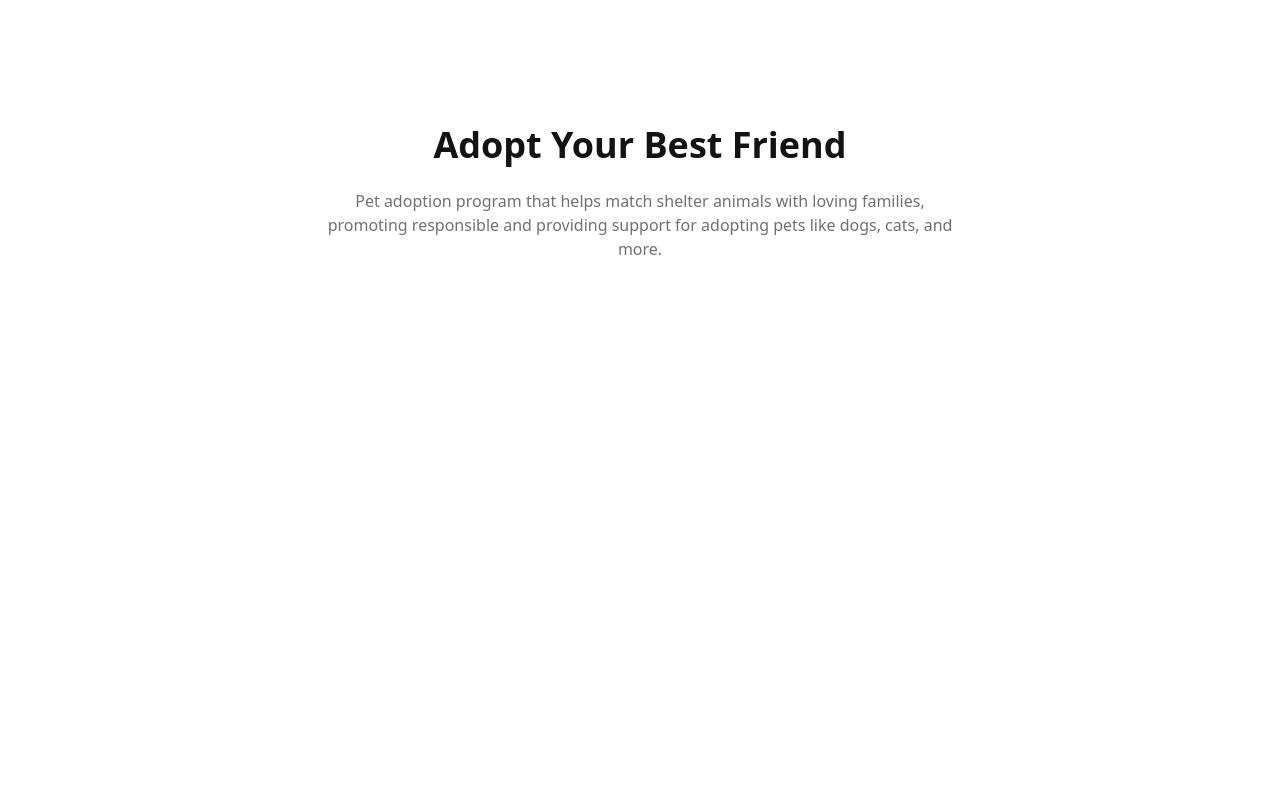
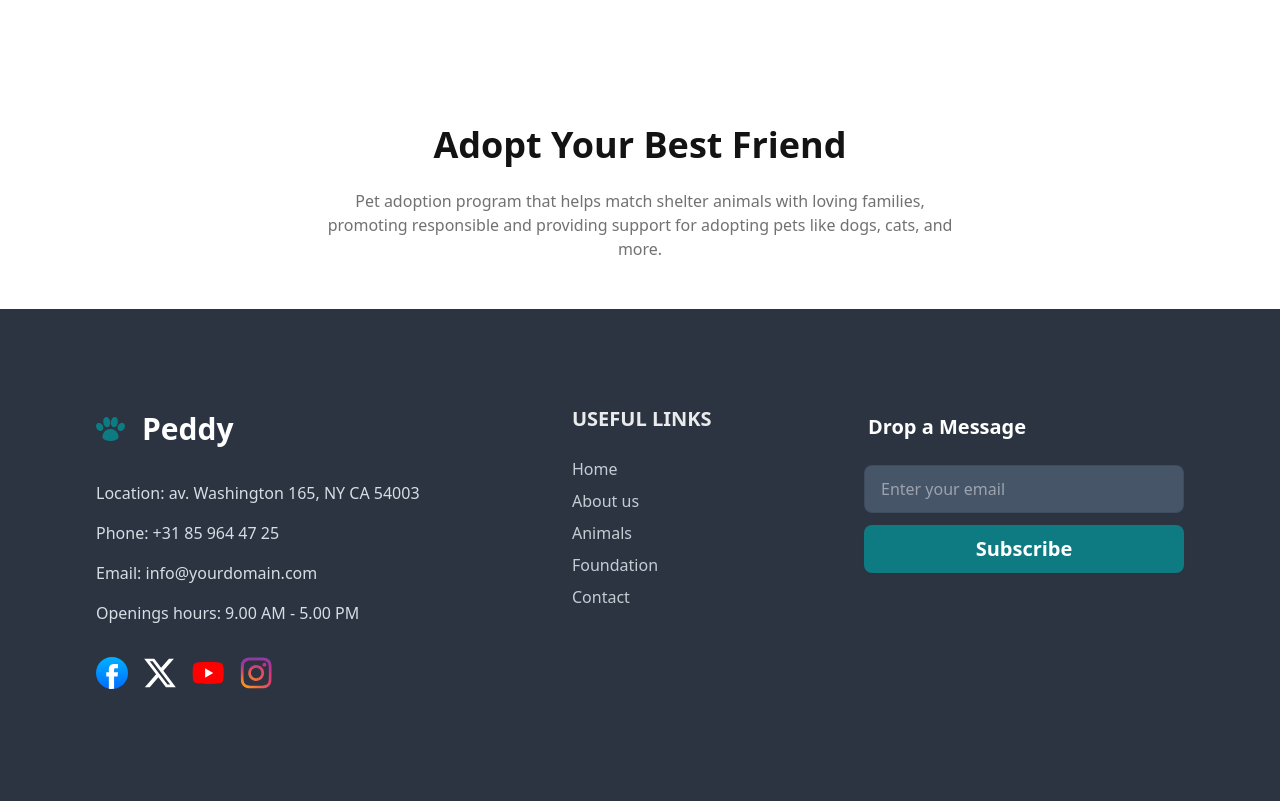
Before and after one commit to mdhasanshuvo/Pet-Adoption-Platform, a plain HTML site: page index.html in a window 1280 px wide. Shown: the part 957-1758 px from the top of the page. Before the commit the page ends 1266 px from the top, so only its background shows below. Drawn offline with nearby package versions, Linux system fonts and the light colour scheme.

Commit message:
Footer section added

```diff
--- a/index.html
+++ b/index.html
@@ -91,7 +91,47 @@
         <!-- Adopt section end -->
     </main>
 
-
+    <!-- footer section start -->
+    <div class="bg-neutral ">
+        <footer class="footer text-neutral-content p-24 container mx-auto justify-between">
+            <nav class="space-y-2 text-base">
+                <div class="flex items-center mb-3">
+                    <img src="images/logo.webp" alt="">
+                    <a class="btn btn-ghost text-3xl font-bold text-white">Peddy</a>
+                </div>
+                <a class="link link-hover">Location: av. Washington 165, NY CA 54003</a>
+                <a class="link link-hover">Phone: +31 85 964 47 25</a>
+                <a class="link link-hover">Email: info@yourdomain.com</a>
+                <a class="link link-hover">Openings hours: 9.00 AM - 5.00 PM</a>
+                <div class="flex gap-4 py-4">
+                    <img class="w-8" src="images/Group 2.svg" alt="">
+                    <img class="w-8" src="images/x-2 1.svg" alt="">
+                    <img class="w-8" src="images/Group 6.svg" alt="">
+                    <img class="w-8" src="images/instagram-2016-5 1.svg" alt="">
+                </div>
+            </nav>
+            <nav class="text-base opacity-90">
+                <h6 class="footer-title text-xl text-white mb-4 opacity-100">Useful Links</h6>
+                <a class="link link-hover">Home</a>
+                <a class="link link-hover">About us</a>
+                <a class="link link-hover">Animals</a>
+                <a class="link link-hover">Foundation</a>
+                <a class="link link-hover">Contact</a>
+            </nav>
+            <nav>
+                <fieldset class="form-control w-80 space-y-4">
+                    <label class="label">
+                        <span class="label-text text-white text-xl font-semibold">Drop a Message</span>
+                    </label>
+                    <div class="flex flex-col space-y-3">
+                        <input type="text" placeholder="Enter your email" class="input input-bordered join-item bg-slate-600 text-white " />
+                        <button class="btn btn-primary join-item bg-[#0E7A81] border-none text-white text-xl">Subscribe</button>
+                    </div>
+                </fieldset>
+            </nav>
+        </footer>
+    </div>
+    <!-- footer section end -->
 
 
 
```
